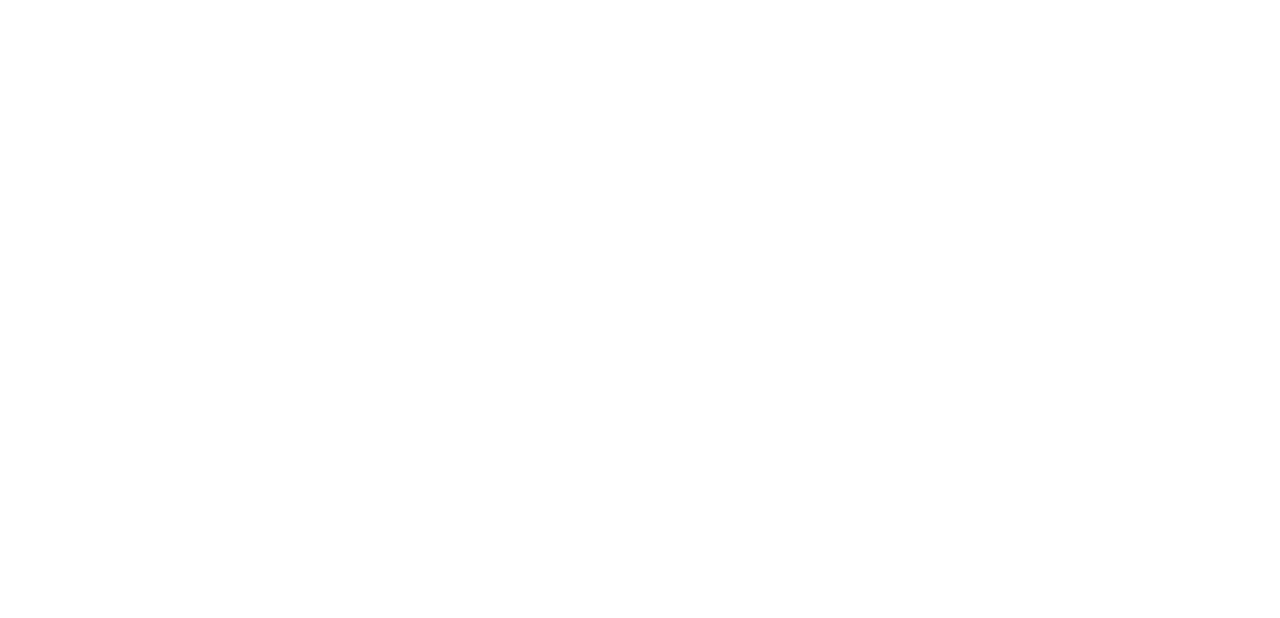
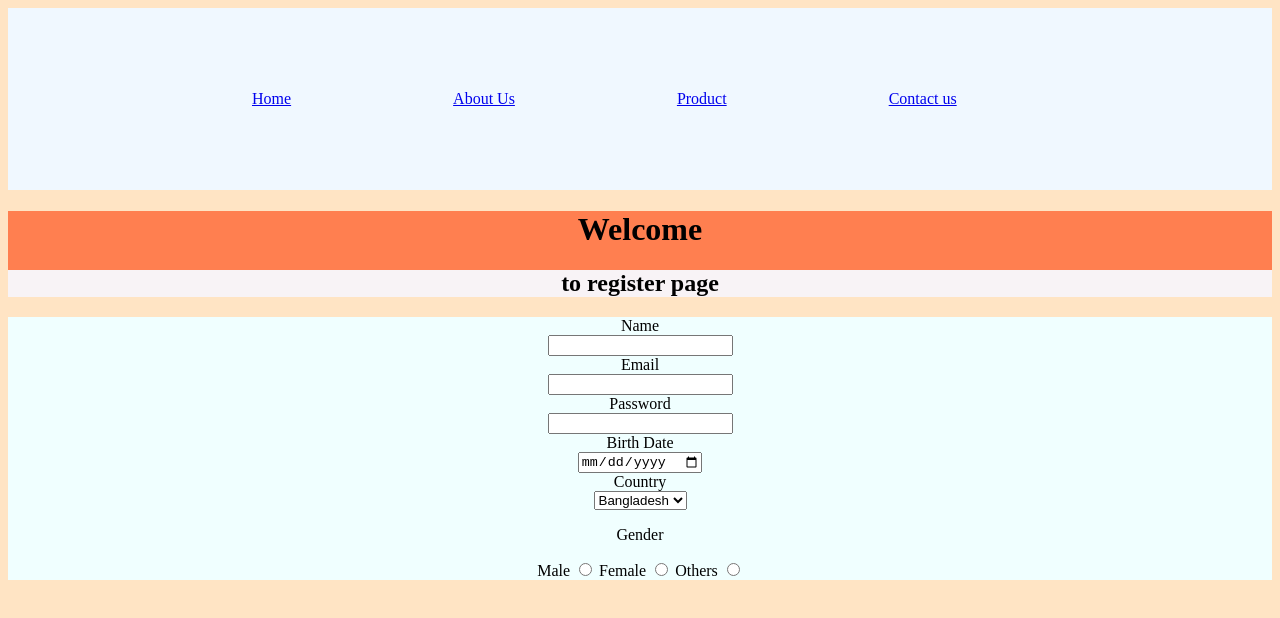
Before and after one commit to Ayon150/htcss, a plain HTML site: page register.html in a window 1280 px wide. Drawn offline with Linux system fonts and the light colour scheme.

Commit message:
Contact us added

```diff
--- a/register.html
+++ b/register.html
@@ -3,9 +3,53 @@
 <head>
     <meta charset="UTF-8">
     <meta name="viewport" content="width=device-width, initial-scale=1.0">
-    <title>Document</title>
+    <title>login</title>
 </head>
-<body>
+<body style="background-color: bisque; text-align: justify; " >
+    <div id="My Header" style="background-color: aliceblue;">
+        <table bordar="0" cellpadding="80"  >
+            <tr>
+                <td></td>
+                <td><a href="e_commerce.html">Home</a></td>
+                <td><a href="about.html">About Us</a></td>
+                <td><a href="product.html">Product</a></td>
+                <td><a href="contact.html">Contact us</a></td>
+            </tr>
+        </table>
+    </div>
+    <div style="background-color: coral;text-align: center;">
+        <h1>Welcome</h1>
+        <h2 style="background-color: rgb(248, 243, 246);">to register page</h2>
+    </div>
+    <div style="background-color: azure; text-align: end;">
+        <form action="submit_action.php" method="post" style="text-align: center; ">
+            <label for="name">Name</label><br>
+            <input type="text" name="name" id="name"><br>
 
+            <label for="email">Email</label><br>
+            <input type="email" name="email" id="email"><br>
+
+            <label for="password">Password</label><br>
+            <input type="password" name="password" id="password"><br>
+
+            <label for="date">Birth Date</label><br>
+            <input type="date" name="date" id="date">
+            <br>
+            <label for="country">Country</label><br>
+            <select name="country" id="country">
+                <option value="Bangladesh">Bangladesh</option>
+                <option value="India">India</option>
+                <option value="Usa">Usa</option>
+            </select>
+            <p>Gender</p>
+            <label for="male">Male</label>
+            <input type="radio" name="gender" id="male">
+            <label for="female">Female</label>
+            <input type="radio" name="gender" id="female">
+            <label for="others">Others</label>
+            <input type="radio" name="gender" id="others">
+
+        </form>
+    </div>
 </body>
 </html>
```
Also changed, not shown: about.html (+13 -0 lines), contact.html (+23 -0 lines), e_commerce.html (+11 -4 lines), index.html (+1 -1 lines), login.html (+24 -7 lines), styles.css (added).
